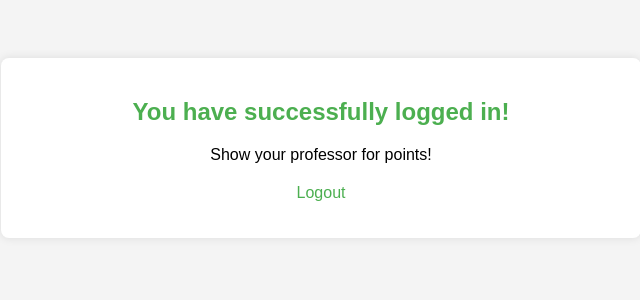
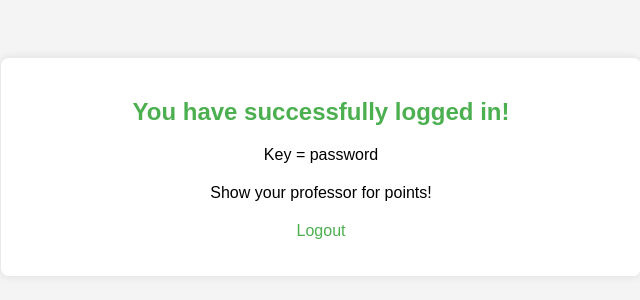
Before and after one commit to LiteralNoodle/LoginRequired, a PHP site: page /dashboard.php in a window 1280 px wide. Shown: the top 300 px of the page, without its empty margins (319-959 px from the left). Run offline with PHP 8.4, Linux system fonts and the light colour scheme.

Commit message:
Update dashboard.php
Added key for Visienere on Welcome page

```diff
--- a/dashboard.php
+++ b/dashboard.php
@@ -38,6 +38,7 @@
 <body>
     <div id="dashboard">
         <h2>You have successfully logged in!</h2>
+        <p> Key = password </p>
         <p>Show your professor for points!</p>
         <p><a href="index.html">Logout</a></p>
     </div>
```
